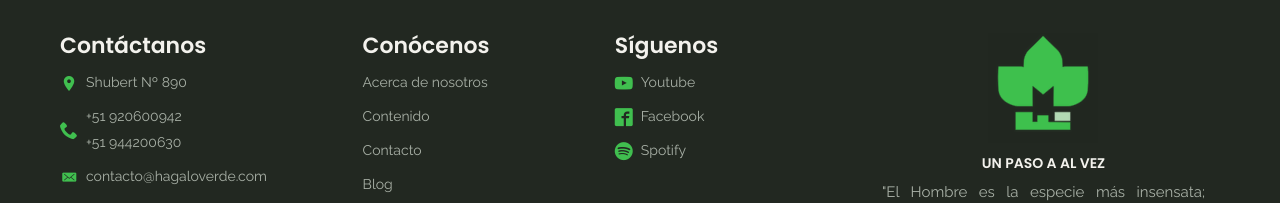
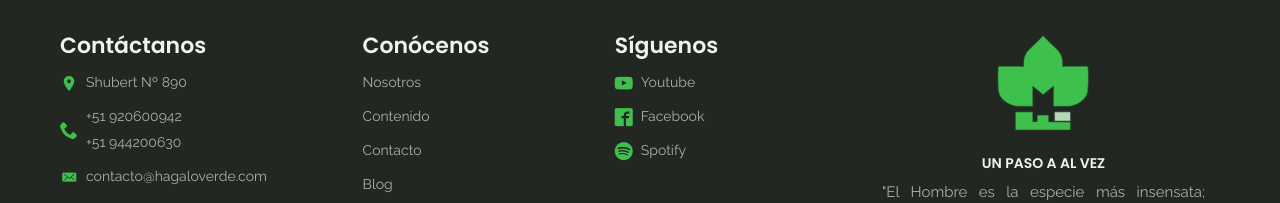
Before and after one commit to crehds/hagalo_verde, a React (Create React App) app: page /contactanos in a window 1280 px wide. Shown: the part 928-1131 px from the top of the page. Built offline with nearby package versions, Linux system fonts and the light colour scheme; a web font is replaced by a local one.

Commit message:
anchor descendant anchor warning fix

```diff
--- a/src/components/Footer/index.jsx
+++ b/src/components/Footer/index.jsx
@@ -8,7 +8,8 @@ import {
   H6,
   I,
   ImgWrapper,
-  Sentence,
+  Linked,
+  Sentence
 } from './styles';
 import image from '../../assets/hagaloverde_logo_110x110_2.png';
 import { Link } from '@reach/router';
@@ -34,26 +35,18 @@ export const FooterSection = () => {
       </Div>
       <Div>
         <H3>Conócenos</H3>
-        <Link to='/conocenos' style={{ textDecoration: 'none' }}>
-          <Detail className='socialMedia'>
-            <span>Acerca de nosotros</span>
-          </Detail>
-        </Link>
-        <Link to='/contenido' style={{ textDecoration: 'none' }}>
-          <Detail className='socialMedia'>
-            <span>Contenido</span>
-          </Detail>
-        </Link>
-        <Link to='/contactanos' style={{ textDecoration: 'none' }}>
-          <Detail className='socialMedia'>
-            <span>Contacto</span>
-          </Detail>
-        </Link>
-        <Link to='/blog' style={{ textDecoration: 'none' }}>
-          <Detail className='socialMedia'>
-            <span>Blog</span>
-          </Detail>
-        </Link>
+        <Linked to='/conocenos' style={{ textDecoration: 'none' }}>
+          <span>Nosotros</span>
+        </Linked>
+        <Linked to='/contenido' style={{ textDecoration: 'none' }}>
+          <span>Contenido</span>
+        </Linked>
+        <Linked to='/contactanos' style={{ textDecoration: 'none' }}>
+          <span>Contacto</span>
+        </Linked>
+        <Linked to='/blog' style={{ textDecoration: 'none' }}>
+          <span>Blog</span>
+        </Linked>
       </Div>
       <Div>
         <H3>Síguenos</H3>
--- a/src/components/Footer/styles.jsx
+++ b/src/components/Footer/styles.jsx
@@ -1,10 +1,7 @@
 import styled from 'styled-components';
-
+import { Link } from '@reach/router';
 export const Footer = styled.footer`
-  /* border: 1px solid red; */
-  /* height: 100px; */
   background-color: #222821;
-  /* height: 800px; */
   display: grid;
   grid-template-columns: 1.2fr 1fr 1fr 1.4fr;
   padding: 30px 60px;
@@ -19,7 +16,6 @@ export const Footer = styled.footer`
 `;
 
 export const Div = styled.div`
-  /* border: 1px solid red; */
   @media (max-width: 680px) {
     > h3 {
       font-size: 18px;
@@ -54,6 +50,15 @@ export const H3 = styled.h3`
   font-weight: 600;
   font-size: 22px;
 `;
+export const Linked = styled(Link)`
+  color: #a8b0a6;
+  font-family: 'Raleway';
+  font-size: 14px;
+  margin: 8px 0;
+  display: flex;
+  line-height: 1.85;
+  text-decoration: none;
+`;
 
 export const Detail = styled.a`
   display: flex;
@@ -76,7 +81,7 @@ export const Detail = styled.a`
       }
     }
   }
-  @media(max-width: 680px){
+  @media (max-width: 680px) {
     font-size: 12px;
   }
 `;
```
